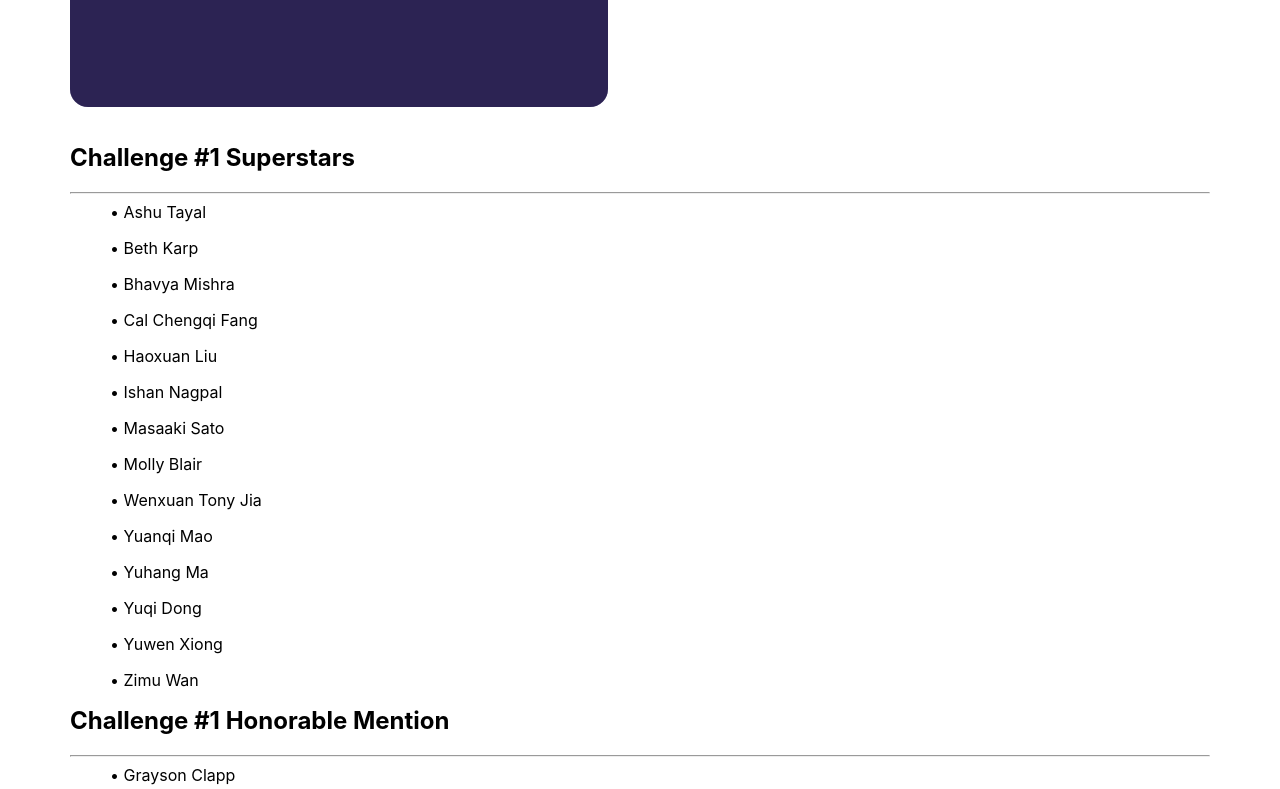
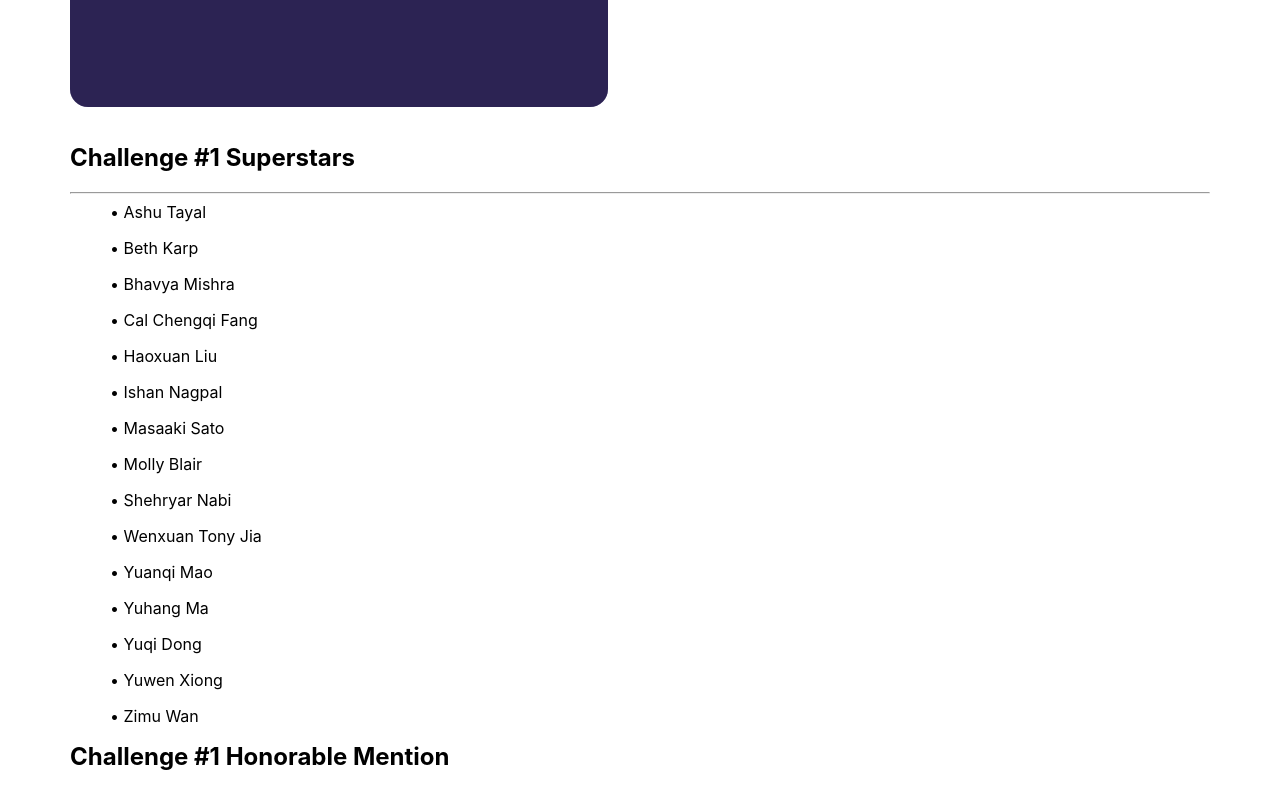
Before and after one commit to Programming-for-Public-Policy-TAs/python-challenge-site, a Gatsby site: page /superstars in a window 1280 px wide. Shown: the part 303-1092 px from the top of the page. Built offline with nearby package versions, Linux system fonts and the light colour scheme; Gatsby itself is replaced by a stand-in of ours.

Commit message:
added name

```diff
--- a/src/pages/superstars.js
+++ b/src/pages/superstars.js
@@ -32,6 +32,7 @@ const SuperstarsPage = ({
             <ul>• Ishan Nagpal</ul>
             <ul>• Masaaki Sato</ul>
             <ul>• Molly Blair</ul>
+            <ul>• Shehryar Nabi</ul>
             <ul>• Wenxuan Tony Jia</ul>
             <ul>• Yuanqi Mao</ul>
             <ul>• Yuhang Ma</ul>
```
